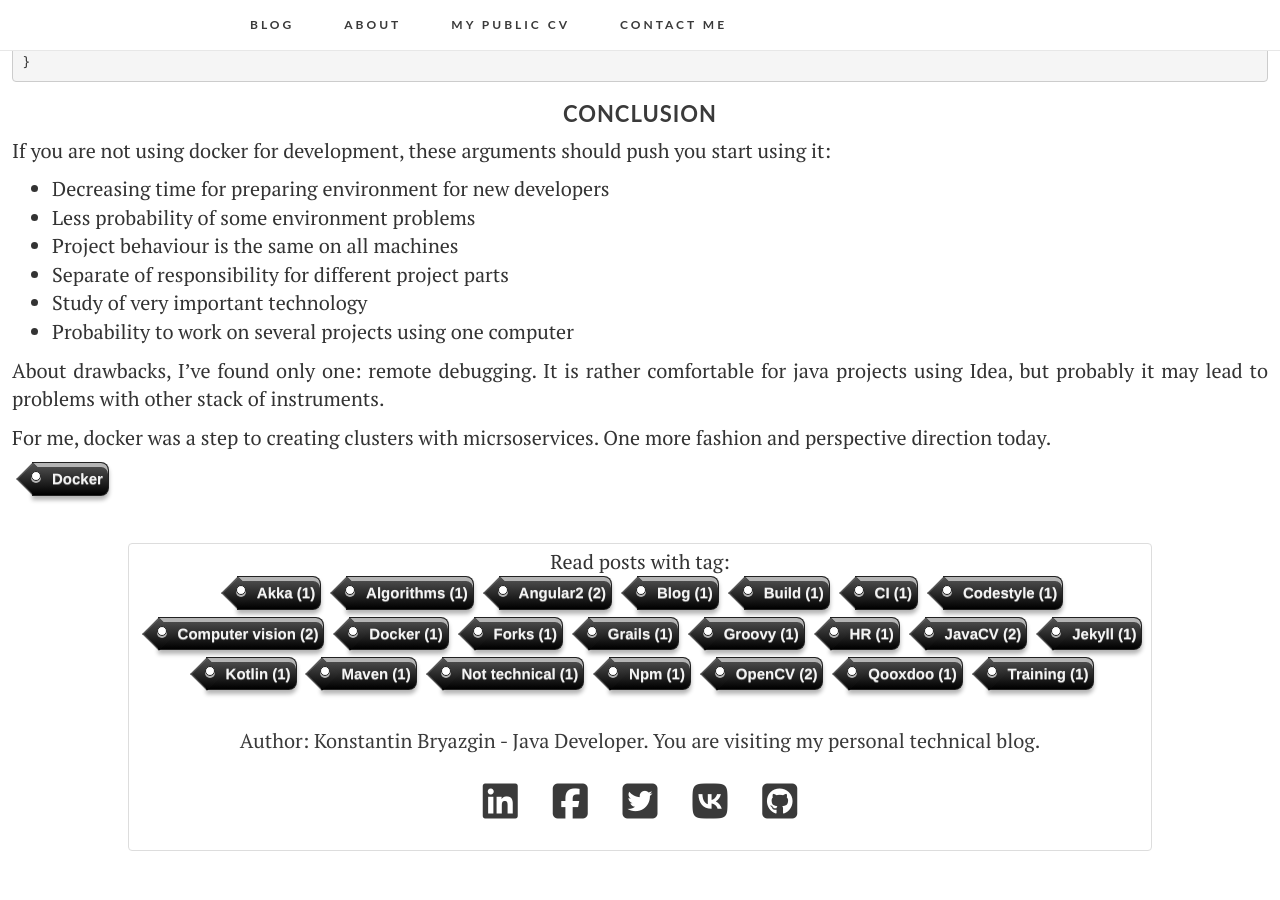
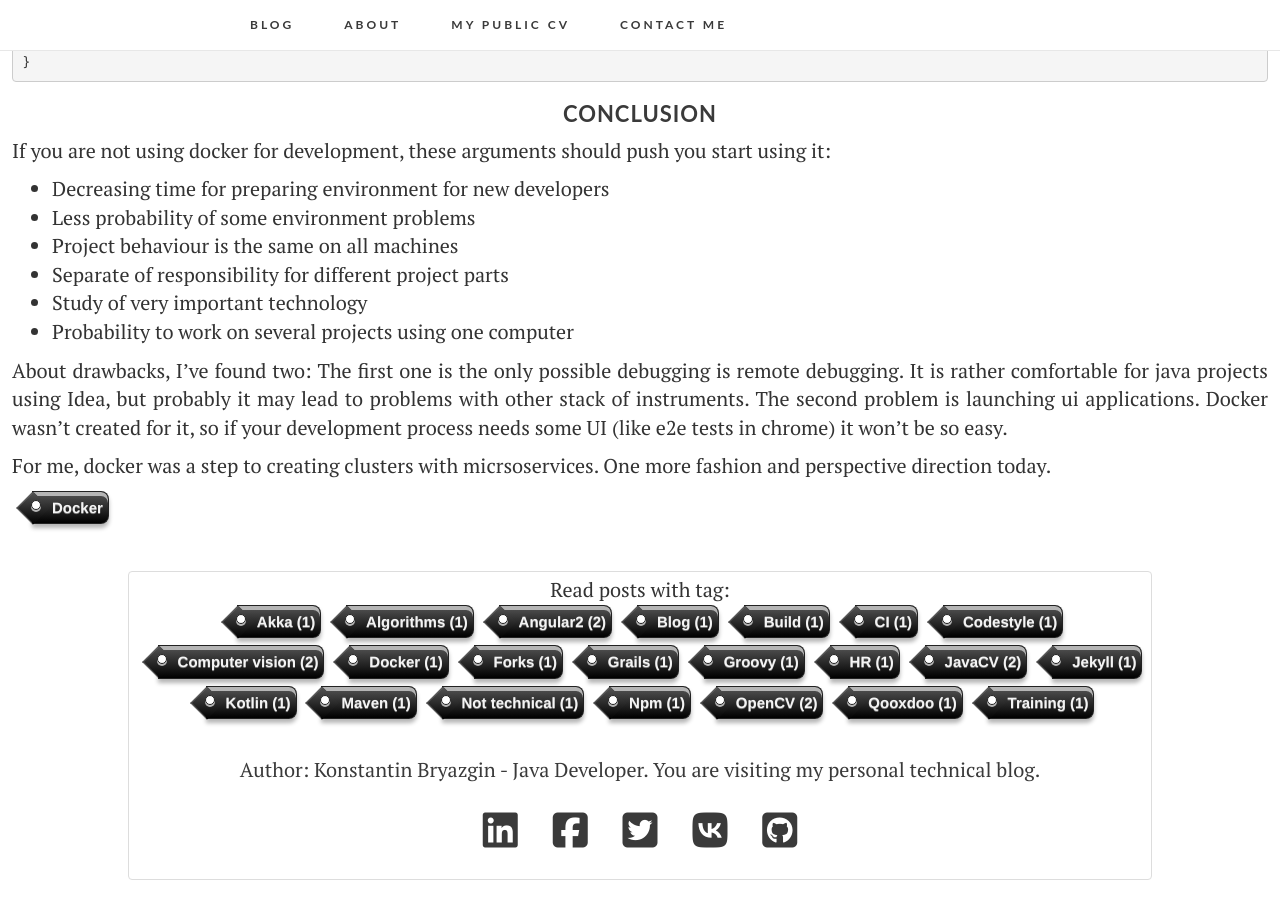
Before and after one commit to kosbr/kosbr.github.io, a Jekyll site: the page built from _posts/2017-05-14-docker.markdown, in a window 1280 px wide and 900 px high, scrolled down 4773 px. Built offline with Jekyll 4.4.1, drawn with Linux system fonts in a browser that asks for light colours; nearby versions of some CDN libraries; before the commit the page ends 5644 px from its top, so only the background shows below that.

Commit message:
docker article drawbacks fix

```diff
--- a/_posts/2017-05-14-docker.markdown
+++ b/_posts/2017-05-14-docker.markdown
@@ -237,8 +237,11 @@ If you are not using docker for development, these arguments should push you sta
 * Study of very important technology
 * Probability to work on several projects using one computer
 
-About drawbacks, I've found only one: remote debugging. It is rather comfortable for java projects
-using Idea, but probably it may lead to problems with other stack of instruments.
+About drawbacks, I've found two: The first one is the only possible debugging is remote debugging.
+ It is rather comfortable for java projects using Idea, but probably it may lead to problems
+ with other stack of instruments. The second
+ problem is launching ui applications. Docker wasn't created for it, so if your development process
+ needs some UI (like e2e tests in chrome) it won't be so easy.
 
 For me, docker was a step to creating clusters with micrsoservices. One more fashion and perspective
  direction today.
```
